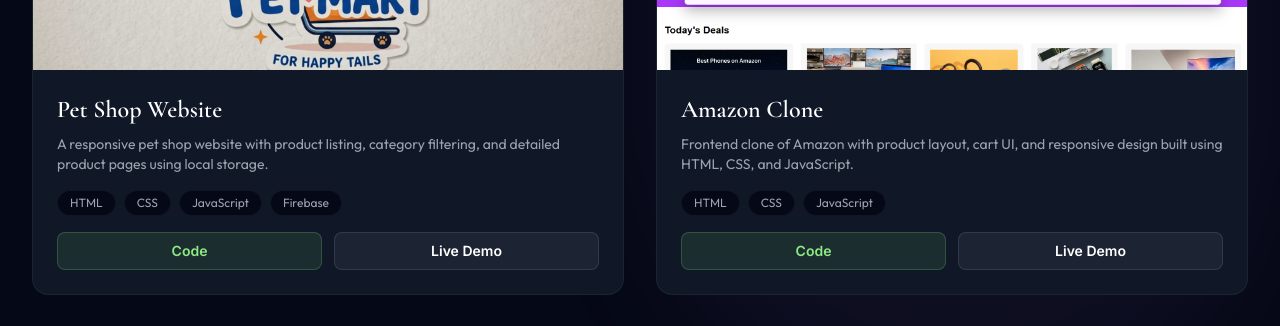
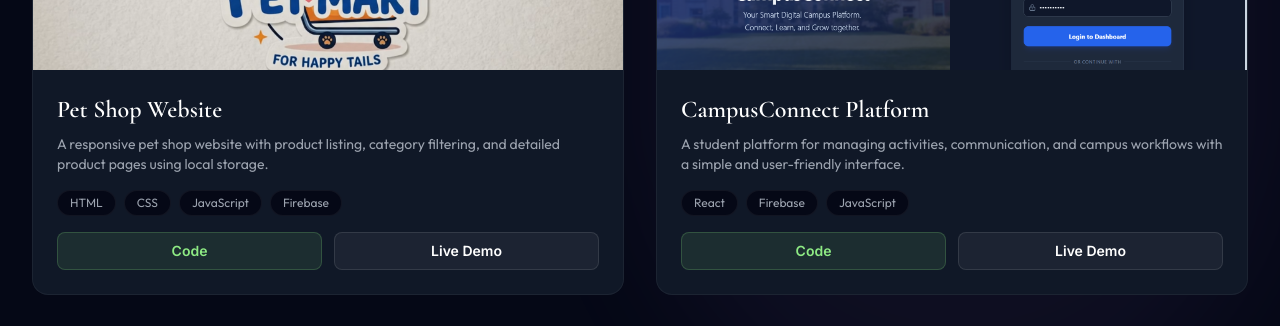
Before and after one commit to divyaguled202/divya-portfolio, a React (Vite) app: page / in a window 1280 px wide. Shown: the part 3001-3327 px from the top of the page. Built offline with nearby package versions, Linux system fonts and the light colour scheme; the HTML template or start-up script is replaced by a standard one.

Commit message:
Initial commit - ecommerce project

```diff
--- a/src/components/Projects.jsx
+++ b/src/components/Projects.jsx
@@ -3,7 +3,6 @@
 import { FaGithub, FaExternalLinkAlt } from 'react-icons/fa';
 import { GiButterfly } from 'react-icons/gi';
 import petShopImg from '../assets/images/pet.png';
-import amazonImg from '../assets/images/amazon.png';
 import campusImg from '../assets/images/campusconnect.png';
 import gradeSystemImg from '../assets/images/grade.png';
 import  portfolioImg from '../assets/images/portfolio.png';
@@ -18,14 +17,7 @@
     demo: 'https://petwebsite-lake.vercel.app/',
     image: petShopImg
   },
-  {
-    title: 'Amazon Clone',
-    description: 'Frontend clone of Amazon with product layout, cart UI, and responsive design built using HTML, CSS, and JavaScript.',
-    tech: ['HTML', 'CSS', 'JavaScript'],
-    github: 'https://github.com/divyaguled202',
-    demo: 'https://amazon-clone-blue-theta-83.vercel.app/',
-    image: amazonImg
-  },
+
   {
      title: 'CampusConnect Platform',
     description: 'A student platform for managing activities, communication, and campus workflows with a simple and user-friendly interface.',
```
